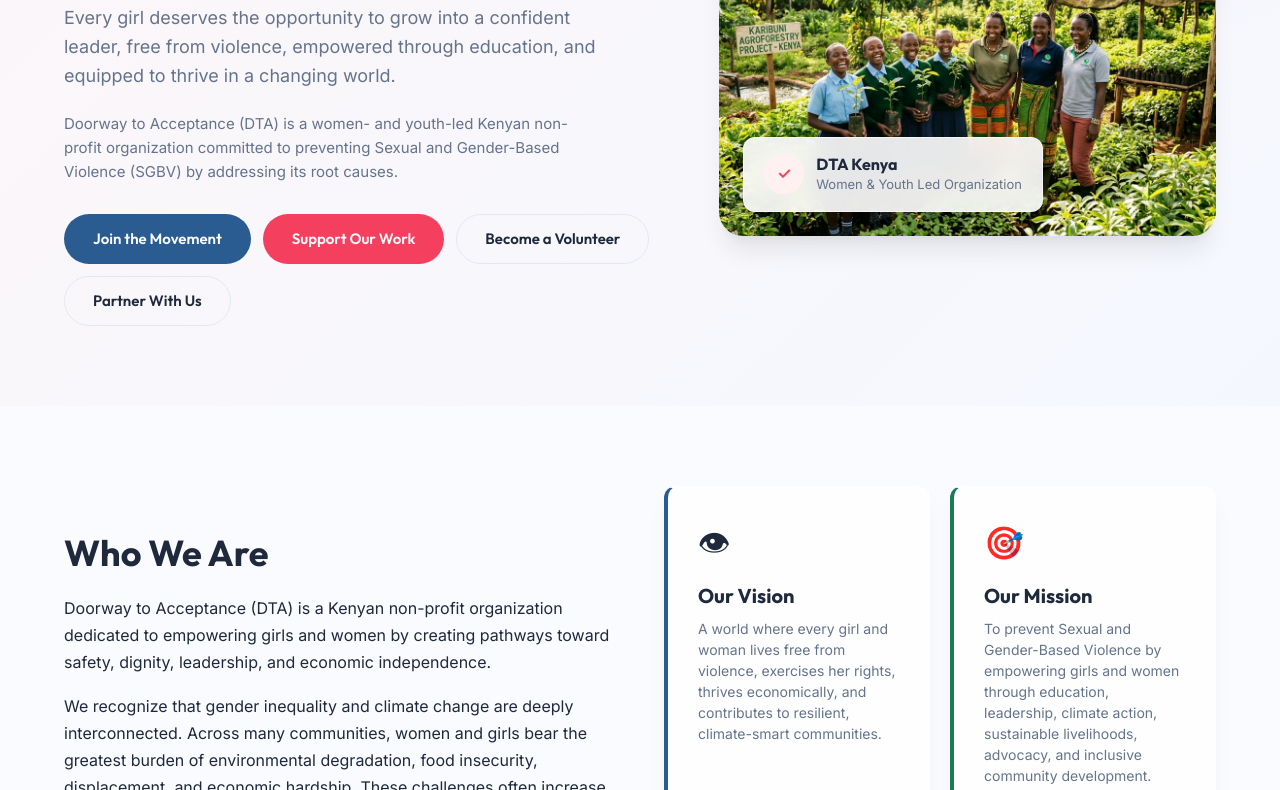
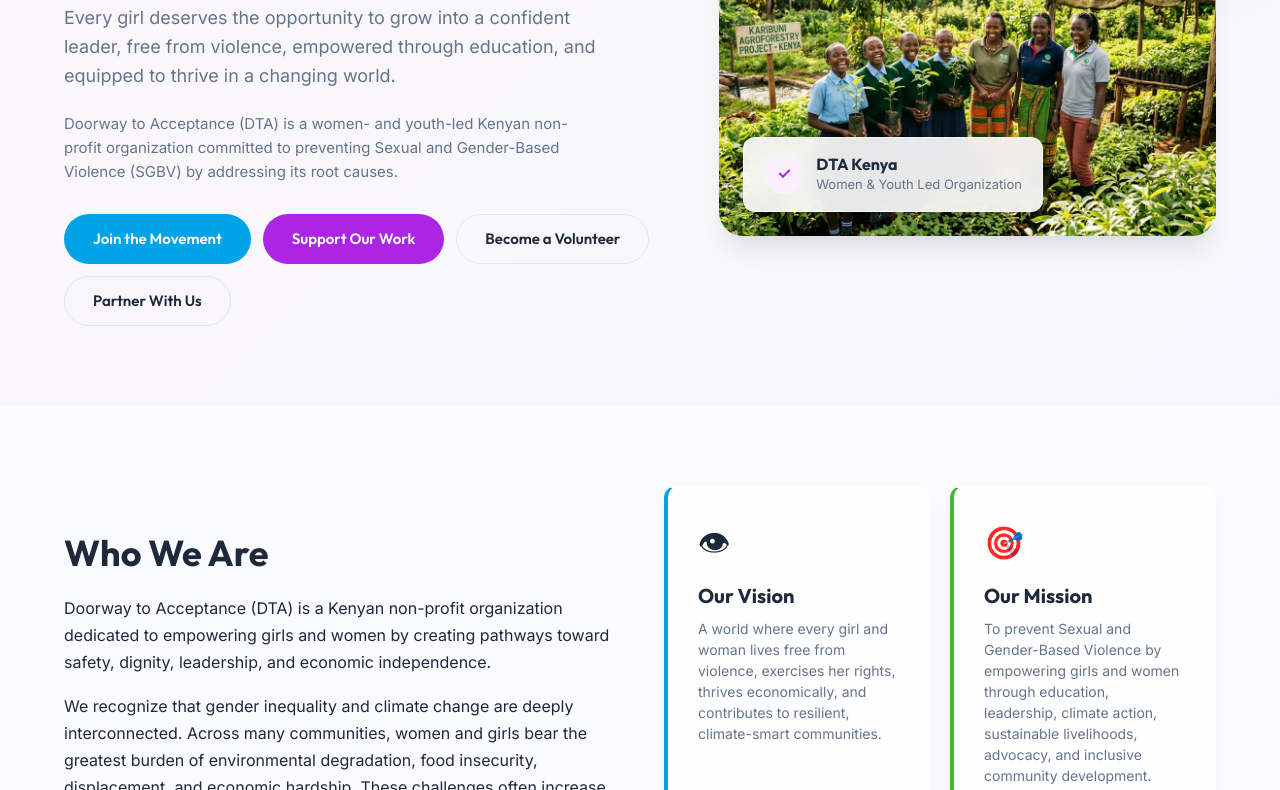
Before and after one commit to briantechspace/ngo, a website: page public/index.html in a window 1280 px wide. Shown: the part 347-1137 px from the top of the page. Drawn offline with Linux system fonts and the light colour scheme; no server answers.

```diff
--- a/db.js
+++ b/db.js
@@ -200,12 +200,13 @@
         donor_email,
         donor_phone: donor_phone || '',
         amount: parseFloat(amount),
-        currency: 'NGN',
+        currency: 'KES',
         reference,
         status,
         created_at: new Date()
       };
       mockDb.donations.push(newDonation);
+      return newDonation;
     }
   },
 
@@ -242,7 +243,7 @@
           donor_email,
           donor_phone: donor_phone || '',
           amount: parseFloat(amount),
-          currency: 'NGN',
+          currency: 'KES',
           reference,
           status,
           created_at: new Date()
--- a/public/css/style.css
+++ b/public/css/style.css
@@ -3,21 +3,26 @@
 
 /* CSS VARIABLES - Premium Color Palette (Red, Blue, Green) */
 :root {
-  /* Primary Theme Colors */
-  --color-green-primary: #1b7b56;      /* Climate Action (Organic Teal-Emerald) */
-  --color-green-dark: #12553a;
-  --color-green-light: #edf7f3;
-  --color-green-glow: rgba(27, 123, 86, 0.15);
+  /* Primary Theme Colors (Matched to DTA Brand Logo) */
+  --color-green-primary: #47b639;      /* Climate Action & Acceptance (Logo Green) */
+  --color-green-dark: #328328;
+  --color-green-light: #eaf8ea;
+  --color-green-glow: rgba(71, 182, 57, 0.15);
 
-  --color-blue-primary: #2a5c91;       /* Trust & Youth (Sleek Lapis Blue) */
-  --color-blue-dark: #1a426d;
-  --color-blue-light: #edf2f8;
-  --color-blue-glow: rgba(42, 92, 145, 0.15);
+  --color-blue-primary: #00a2e8;       /* Trust & Youth (Logo Sky Blue) */
+  --color-blue-dark: #006fa1;
+  --color-blue-light: #e6f6fc;
+  --color-blue-glow: rgba(0, 162, 232, 0.15);
 
-  --color-red-primary: #e05a47;        /* Women Empowerment & Safety (Warm Coral Red) */
-  --color-red-dark: #c54331;
-  --color-red-light: #fdf0ee;
-  --color-red-glow: rgba(224, 90, 71, 0.15);
+  --color-red-primary: #ab25e2;        /* Women Empowerment & Safety (Logo Purple/Magenta) */
+  --color-red-dark: #821cb0;
+  --color-red-light: #faf0fc;
+  --color-red-glow: rgba(171, 37, 226, 0.15);
+
+  --color-orange-primary: #f0a318;     /* Accent Highlights (Logo Orange/Gold) */
+  --color-orange-dark: #c5810c;
+  --color-orange-light: #fff8eb;
+  --color-orange-glow: rgba(240, 163, 24, 0.15);
 
   /* Functional Colors */
   --bg-primary: #fafbfe;
--- a/public/index.html
+++ b/public/index.html
@@ -14,21 +14,26 @@
 
 /* CSS VARIABLES - Premium Color Palette (Red, Blue, Green) */
 :root {
-  /* Primary Theme Colors */
-  --color-green-primary: #1b7b56;      /* Climate Action (Organic Teal-Emerald) */
-  --color-green-dark: #12553a;
-  --color-green-light: #edf7f3;
-  --color-green-glow: rgba(27, 123, 86, 0.15);
-
-  --color-blue-primary: #2a5c91;       /* Trust & Youth (Sleek Lapis Blue) */
-  --color-blue-dark: #1a426d;
-  --color-blue-light: #edf2f8;
-  --color-blue-glow: rgba(42, 92, 145, 0.15);
-
-  --color-red-primary: #f43f5e;        /* Women Empowerment & Safety (Vibrant Hot Pink) */
-  --color-red-dark: #be123c;
-  --color-red-light: #fff1f2;
-  --color-red-glow: rgba(244, 63, 94, 0.15);
+  /* Primary Theme Colors (Matched to DTA Brand Logo) */
+  --color-green-primary: #47b639;      /* Climate Action & Acceptance (Logo Green) */
+  --color-green-dark: #328328;
+  --color-green-light: #eaf8ea;
+  --color-green-glow: rgba(71, 182, 57, 0.15);
+
+  --color-blue-primary: #00a2e8;       /* Trust & Youth (Logo Sky Blue) */
+  --color-blue-dark: #006fa1;
+  --color-blue-light: #e6f6fc;
+  --color-blue-glow: rgba(0, 162, 232, 0.15);
+
+  --color-red-primary: #ab25e2;        /* Women Empowerment & Safety (Logo Purple/Magenta) */
+  --color-red-dark: #821cb0;
+  --color-red-light: #faf0fc;
+  --color-red-glow: rgba(171, 37, 226, 0.15);
+
+  --color-orange-primary: #f0a318;     /* Accent Highlights (Logo Orange/Gold) */
+  --color-orange-dark: #c5810c;
+  --color-orange-light: #fff8eb;
+  --color-orange-glow: rgba(240, 163, 24, 0.15);
 
   /* Functional Colors */
   --bg-primary: #fafbfe;
--- a/public/js/admin.js
+++ b/public/js/admin.js
@@ -906,7 +906,7 @@
         <td style="color:var(--text-muted);font-size:13px;">${formatDate(sub.subscribed_at)}</td>
         <td>
           <button
-            onclick="deleteSubscriber(${sub.id}, this)"
+            onclick="window.deleteSubscriber(${sub.id}, this)"
             class="btn btn-accent btn-sm"
             style="padding:6px 12px;font-size:12px;"
             title="Remove subscriber"
@@ -922,7 +922,7 @@
 }
 
 // Delete a subscriber
-async function deleteSubscriber(id, btn) {
+window.deleteSubscriber = async function(id, btn) {
   if (!confirm('Remove this subscriber from the newsletter list?')) return;
 
   const originalText = btn.innerText;
--- a/public/js/donation.js
+++ b/public/js/donation.js
@@ -208,7 +208,7 @@
 
   overlay.innerHTML = `
     <div style="background: var(--bg-secondary); border-radius: var(--radius-md); padding: 36px 28px; width: 100%; max-width: 420px; box-shadow: var(--shadow-lg); text-align: center; border: 1px solid var(--border-light); position: relative;">
-      <div style="width: 56px; height: 56px; border-radius: 50%; background: linear-gradient(135deg, #0ca678 0%, #099268 100%); color: #fff; display: flex; align-items: center; justify-content: center; margin: 0 auto 16px auto; font-size: 24px; font-weight: bold;">₦</div>
+      <div style="width: 56px; height: 56px; border-radius: 50%; background: linear-gradient(135deg, #0ca678 0%, #099268 100%); color: #fff; display: flex; align-items: center; justify-content: center; margin: 0 auto 16px auto; font-size: 20px; font-weight: bold;">KSh</div>
       <h3 style="font-size: 20px; margin-bottom: 4px; font-family: var(--font-heading);">DTA Checkout (Test Mode)</h3>
       <p style="color: var(--text-muted); font-size: 13px; margin-bottom: 20px;">Add your Paystack API keys in <code>.env</code> to enable live payments.</p>
 
```
Also changed, not shown: public/about.html (+18 -13 lines), public/admin.html (+18 -13 lines), public/blog-detail.html (+18 -13 lines), public/blogs.html (+18 -13 lines), 1 other file.
